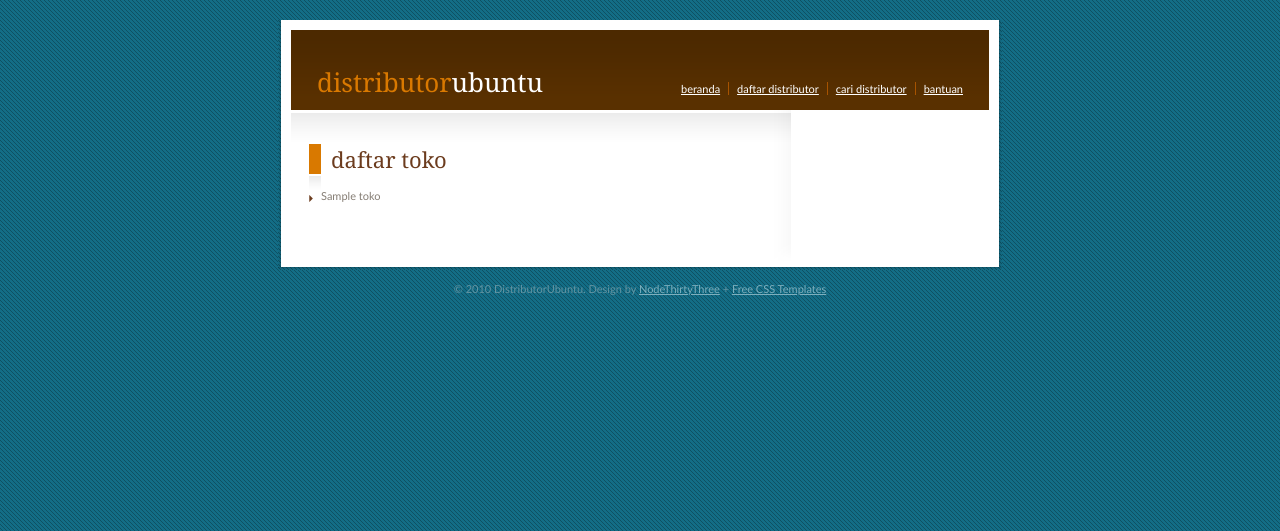
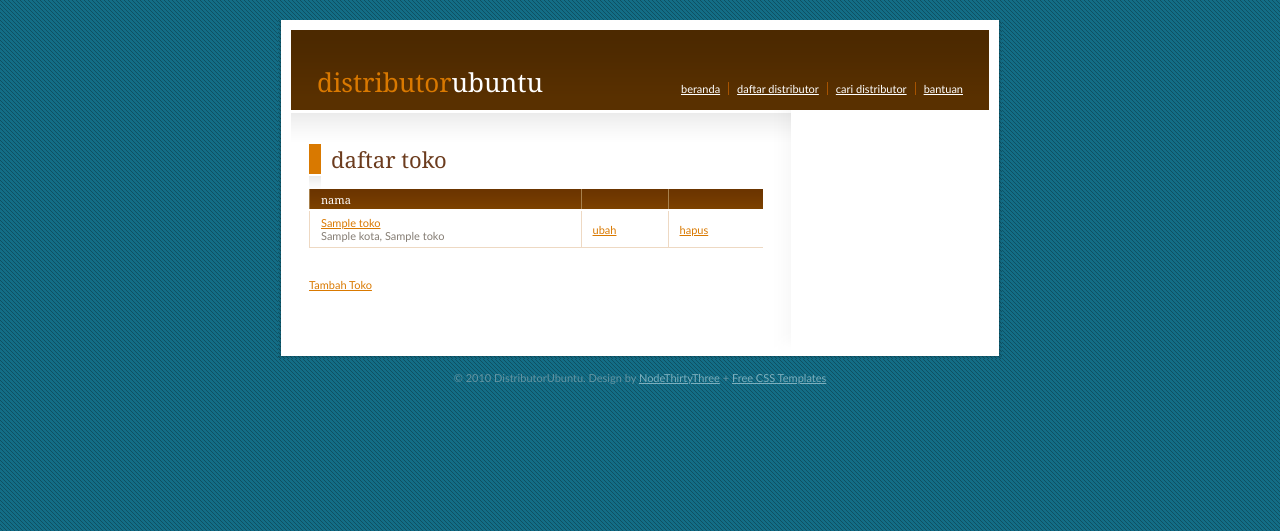
Before and after one commit to fajran/juragan, a Django app: template src/juragan/templates/toko/admin/index.html in a window 1280 px wide. Shown: the top 531 px of the page. Run offline with Django 3.2, Linux system fonts and the light colour scheme; the template is opened without the code that fills it: most values are stand-ins (such as "Sample title", 1, 10 or a date in 2020).

Commit message:
Perbarui template untuk halaman admin

```diff
--- a/src/juragan/media/juragan.css
+++ b/src/juragan/media/juragan.css
@@ -134,3 +134,19 @@
 #admin.tambah .cari-koordinat-gm > p {
     text-align: center;
 }
+
+#admin.index table tr, #admin.index table th {
+    height: 20px;
+}
+#admin.index table td {
+    padding-top: 5px;
+    padding-bottom: 5px;
+    border-bottom: 1px solid #EED9C3;
+}
+#admin.index table td p {
+    margin: 0px;
+}
+
+#admin.index div.tambah {
+    margin-top: 30px;
+}
--- a/src/juragan/templates/toko/admin/index.html
+++ b/src/juragan/templates/toko/admin/index.html
@@ -1,12 +1,23 @@
 {% extends "toko/base.html" %}
 
 {% block content %}
+<div id="admin" class="index">
 <h2>Daftar Toko</h2>
 
-<ul>
+<table>
+<tr><th>Nama</th><th></th><th></th></tr>
 {% for t in toko %}
-<li>{{ t.nama }}</li>
+<tr><td><p><a href="/toko/{{ t.id }}/">{{ t.nama }}</a></p>
+        <p>{{ t.kota }}, {{ t.nama_provinsi }}</p></td>
+    <td><p><a href="/toko/admin/{{ t.id }}/">ubah</a></p></td>
+    <td><p><a href="/toko/admin/hapus/{{ t.id }}/">hapus</a></p></td>
+</tr>
 {% endfor %}
-</ul>
+</table>
 
+<div class="tambah">
+<p><a href="/toko/admin/tambah/">Tambah Toko</a></p>
+</div>
+
+</div>
 {% endblock %}
```
